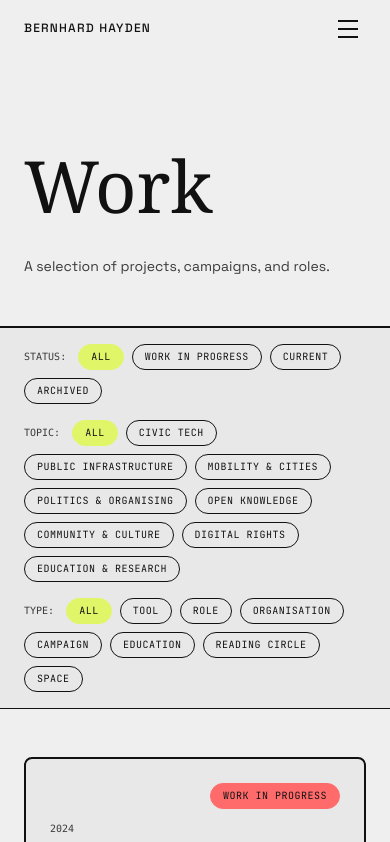
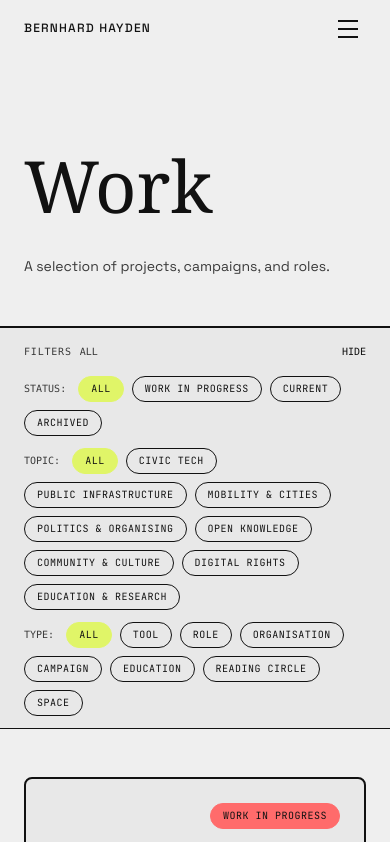
Before and after one commit to burnoutberni/bhayden.at, a React (Vite) app: page /work in a window 390 px wide. Shown: the top 842 px of the page. Built offline with nearby package versions, Linux system fonts and the light colour scheme.

Commit message:
Collapse mobile filter toolbar on scroll

```diff
--- a/src/components/FilterToolbar.tsx
+++ b/src/components/FilterToolbar.tsx
@@ -1,4 +1,4 @@
-import type { ReactNode } from 'react';
+import { useEffect, useId, useMemo, useState, type ReactNode } from 'react';
 
 type FilterOption = {
   key: string;
@@ -19,7 +19,74 @@ interface FilterToolbarProps {
   leading?: ReactNode;
 }
 
+const MOBILE_BREAKPOINT = 768;
+const COLLAPSE_SCROLL_DISTANCE = 24;
+
 export default function FilterToolbar({ groups, containerClassName, filtersRef, leading }: FilterToolbarProps) {
+  const optionsId = useId();
+  const [isMobile, setIsMobile] = useState(false);
+  const [isCollapsed, setIsCollapsed] = useState(false);
+
+  const activeLabels = useMemo(
+    () => groups
+      .map((group) => group.options.find((option) => option.key === group.activeKey))
+      .filter((option): option is FilterOption => option !== undefined && option.key !== 'all')
+      .map((option) => option.label),
+    [groups]
+  );
+
+  useEffect(() => {
+    const mediaQuery = window.matchMedia(`(max-width: ${MOBILE_BREAKPOINT - 1}px)`);
+
+    const handleMediaChange = () => {
+      const nextIsMobile = mediaQuery.matches;
+      setIsMobile(nextIsMobile);
+      if (!nextIsMobile) {
+        setIsCollapsed(false);
+      }
+    };
+
+    handleMediaChange();
+    mediaQuery.addEventListener('change', handleMediaChange);
+
+    return () => mediaQuery.removeEventListener('change', handleMediaChange);
+  }, []);
+
+  useEffect(() => {
+    if (!isMobile) return;
+
+    let lastScrollY = window.scrollY;
+    let frameId = 0;
+
+    const updateCollapsedState = () => {
+      const currentScrollY = Math.max(window.scrollY, 0);
+      const scrollingDown = currentScrollY > lastScrollY;
+      const movedEnough = Math.abs(currentScrollY - lastScrollY) > 4;
+      const hasPassedToolbar = currentScrollY > COLLAPSE_SCROLL_DISTANCE;
+
+      if (movedEnough && hasPassedToolbar) {
+        setIsCollapsed(scrollingDown);
+      } else if (currentScrollY <= COLLAPSE_SCROLL_DISTANCE) {
+        setIsCollapsed(false);
+      }
+
+      lastScrollY = currentScrollY;
+      frameId = 0;
+    };
+
+    const handleScroll = () => {
+      if (frameId) return;
+      frameId = window.requestAnimationFrame(updateCollapsedState);
+    };
+
+    window.addEventListener('scroll', handleScroll, { passive: true });
+
+    return () => {
+      window.removeEventListener('scroll', handleScroll);
+      if (frameId) window.cancelAnimationFrame(frameId);
+    };
+  }, [isMobile]);
+
   const handleSelect = (group: FilterGroup, key: string) => {
     const hasAllOption = group.options.some((option) => option.key === 'all');
     if (hasAllOption && group.activeKey === key && key !== 'all') {
@@ -29,19 +96,68 @@ export default function FilterToolbar({ groups, containerClassName, filtersRef,
     group.onSelect(key);
   };
 
+  const toggleCollapsed = () => {
+    setIsCollapsed((current) => !current);
+  };
+
   return (
     <section
       ref={filtersRef}
       data-sticky-filters="true"
-      className="px-6 py-4 sticky top-14 z-40 backdrop-blur-sm"
+      data-collapsed={isMobile && isCollapsed ? 'true' : 'false'}
+      className="sticky top-14 z-40 px-6 py-3 md:py-4 backdrop-blur-sm transition-[padding] duration-200"
       style={{
         backgroundColor: 'color-mix(in srgb, var(--color-editor-bg) 92%, transparent)',
         borderBottom: '1px solid var(--color-border-brutalist)',
       }}
     >
       <div className={containerClassName || 'max-w-[1200px] mx-auto'}>
+        <button
+          type="button"
+          className="mb-0 flex w-full items-center justify-between gap-3 py-1 text-left md:hidden"
+          onClick={toggleCollapsed}
+          aria-expanded={!isCollapsed}
+          aria-controls={optionsId}
+        >
+          <span className="flex min-w-0 flex-1 items-center gap-2">
+            <span className="font-mono text-xs-custom uppercase tracking-[0.08em]" style={{ color: 'var(--color-ink-muted)' }}>
+              Filters
+            </span>
+            <span className="flex min-w-0 flex-1 gap-1 overflow-hidden">
+              {activeLabels.length > 0 ? activeLabels.slice(0, 2).map((label, index) => (
+                <span
+                  key={`${label}-${index}`}
+                  className="truncate rounded-full border px-2 py-0.5 font-mono text-xs-custom uppercase"
+                  style={{
+                    borderColor: 'var(--color-accent-lime)',
+                    color: 'var(--color-ink)',
+                  }}
+                >
+                  {label}
+                </span>
+              )) : (
+                <span className="truncate font-mono text-xs-custom uppercase" style={{ color: 'var(--color-ink-muted)' }}>
+                  All
+                </span>
+              )}
+              {activeLabels.length > 2 ? (
+                <span className="font-mono text-xs-custom" style={{ color: 'var(--color-ink-muted)' }}>
+                  +{activeLabels.length - 2}
+                </span>
+              ) : null}
+            </span>
+          </span>
+          <span className="font-mono text-xs-custom uppercase" style={{ color: 'var(--color-ink)' }}>
+            {isCollapsed ? 'Show' : 'Hide'}
+          </span>
+        </button>
+
+        <div
+          id={optionsId}
+          className={`overflow-hidden transition-[max-height,opacity,margin] duration-200 md:mt-0 md:max-h-none md:overflow-visible md:opacity-100 ${isMobile && isCollapsed ? 'mt-0 max-h-0 opacity-0' : 'mt-3 max-h-[70vh] opacity-100'}`}
+        >
           {leading}
-        <div className="flex flex-wrap gap-4">
+          <div className="flex flex-wrap gap-3 md:gap-4">
             {groups.map((group) => (
               <div key={group.label || group.options.map((option) => option.key).join('-')} className="flex items-center gap-2 flex-wrap">
                 {group.label ? (
@@ -67,6 +183,7 @@ export default function FilterToolbar({ groups, containerClassName, filtersRef,
             ))}
           </div>
         </div>
+      </div>
     </section>
   );
 }
```
Lines whose indentation alone changed are shown as unchanged.
